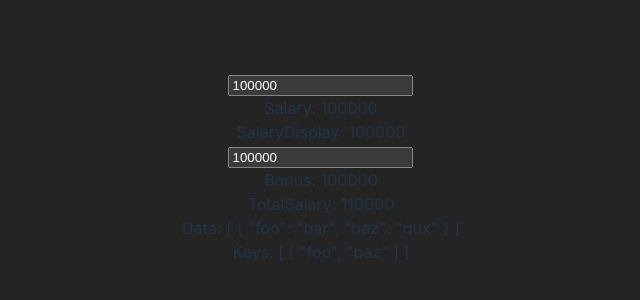
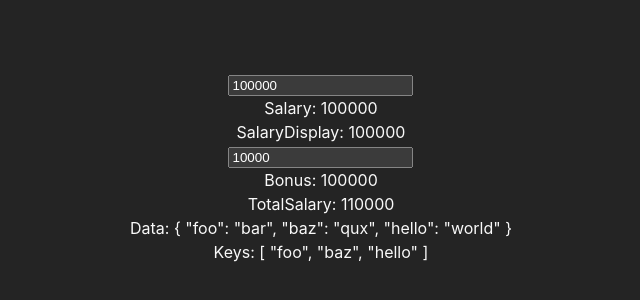
Before and after one commit to choeqq/my-jotai, a React (Vite) app: page / in a window 1280 px wide. Shown: the part 232-532 px from the top of the page, without its empty margins (319-959 px from the left). Built offline with nearby package versions, Linux system fonts and the light colour scheme.

Commit message:
fix computing

```diff
--- a/public/data.json
+++ b/public/data.json
@@ -1,4 +1,5 @@
 {
     "foo": "bar",
-    "baz": "qux"
+    "baz": "qux",
+    "hello": "world"
 }
--- a/src/App.tsx
+++ b/src/App.tsx
@@ -14,10 +14,11 @@ function SalaryDisplay() {
 
 function App() {
   const [salary, setSalary] = useAtom(salaryAtom);
-  const [bonus, setBonus] = useAtom(salaryAtom);
+  const [bonus, setBonus] = useAtom(bonusAtom);
   const totalSalary = useAtomValue(totalSalaryAtom);
   const data = useAtomValue(dataAtom);
   const keys = useAtomValue(keysAtom);
+  console.log(data);
 
   return (
     <div id="root">
--- a/src/index.css
+++ b/src/index.css
@@ -58,7 +58,7 @@ button:focus-visible {
 
 @media (prefers-color-scheme: light) {
   :root {
-    color: #213547;
+    color: #f9f9f9;
     background-color: #ffffff;
   }
   a:hover {
--- a/src/jotai.ts
+++ b/src/jotai.ts
@@ -13,19 +13,20 @@ type AtomGetter<AtomType> = (
 export function atom<AtomType>(
   initialValue: AtomType | AtomGetter<AtomType>
 ): Atom<AtomType> {
-  let value =
+  let value: AtomType =
     typeof initialValue === "function" ? (null as AtomType) : initialValue;
 
   const subscribers = new Set<(newValue: AtomType) => void>();
 
   function get<Target>(atom: Atom<Target>) {
     let currentValue = atom.get();
-
     atom.subscribe((newValue) => {
       if (currentValue === newValue) return;
 
       currentValue = newValue;
+
       computeValue();
+
       subscribers.forEach((callback) => callback(value));
     });
 
@@ -52,12 +53,13 @@ export function atom<AtomType>(
 
   return {
     get: () => value,
-    set: (newValue: AtomType) => {
+    set: (newValue) => {
       value = newValue;
       subscribers.forEach((callback) => callback(value));
     },
     subscribe: (callback) => {
       subscribers.add(callback);
+
       return () => {
         subscribers.delete(callback);
       };
@@ -70,5 +72,5 @@ export function useAtom<AtomType>(atom: Atom<AtomType>) {
 }
 
 export function useAtomValue<AtomType>(atom: Atom<AtomType>) {
-  return [useSyncExternalStore(atom.subscribe, atom.get)];
+  return useSyncExternalStore(atom.subscribe, atom.get);
 }
```
